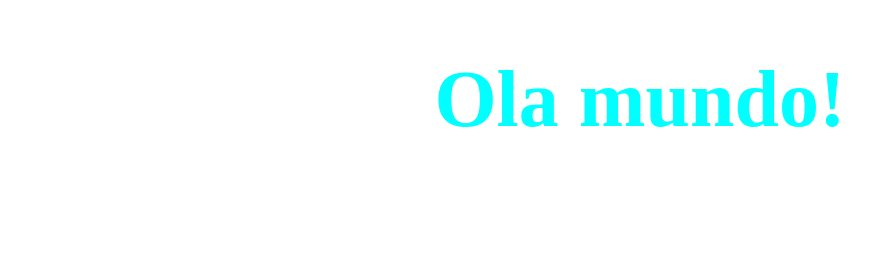
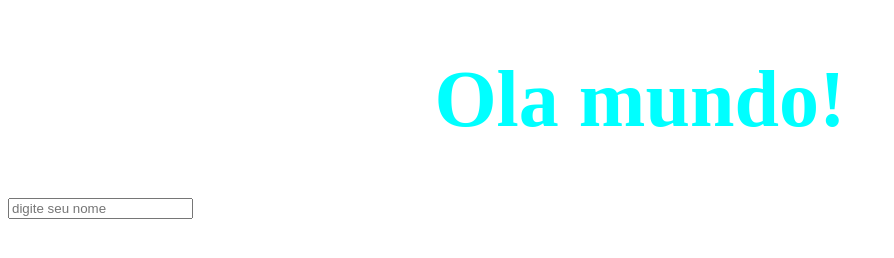
Before and after one commit to edilson258/meusite, a plain HTML site: page index.html in a window 1280 px wide. Shown: the whole page, without its empty margins (0-894 px from the left). Drawn offline with Linux system fonts and the light colour scheme.

Commit message:
second commit

```diff
--- a/index.html
+++ b/index.html
@@ -5,6 +5,7 @@
   </head>
   <body>
     <h1>Ola mundo!</h1>
+    <input placeholder="digite seu nome" />
 
     <script src="script.js"></script>
   </body>
```
